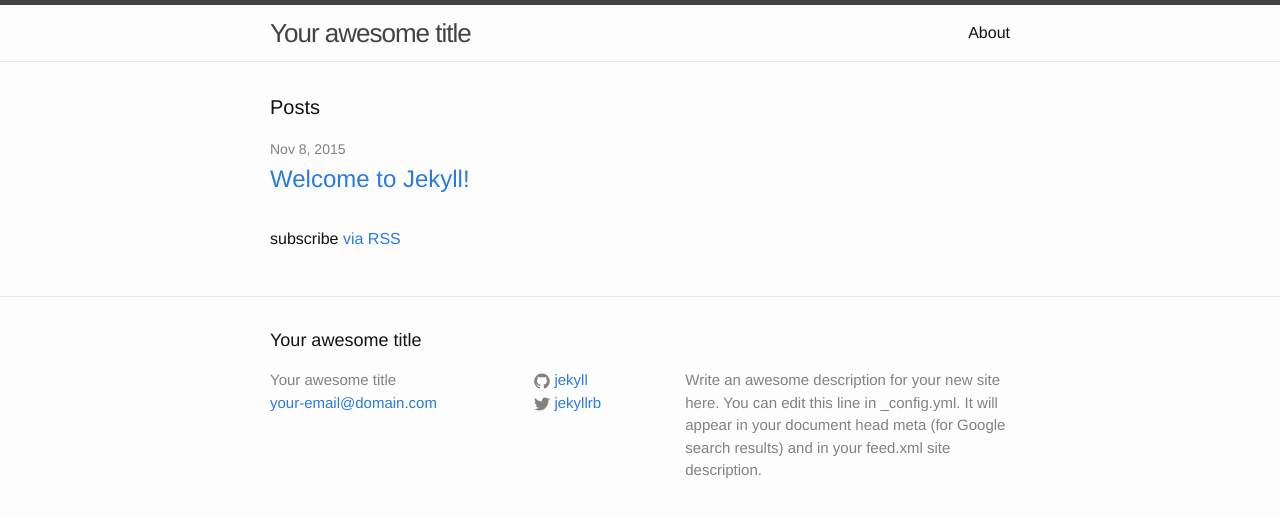
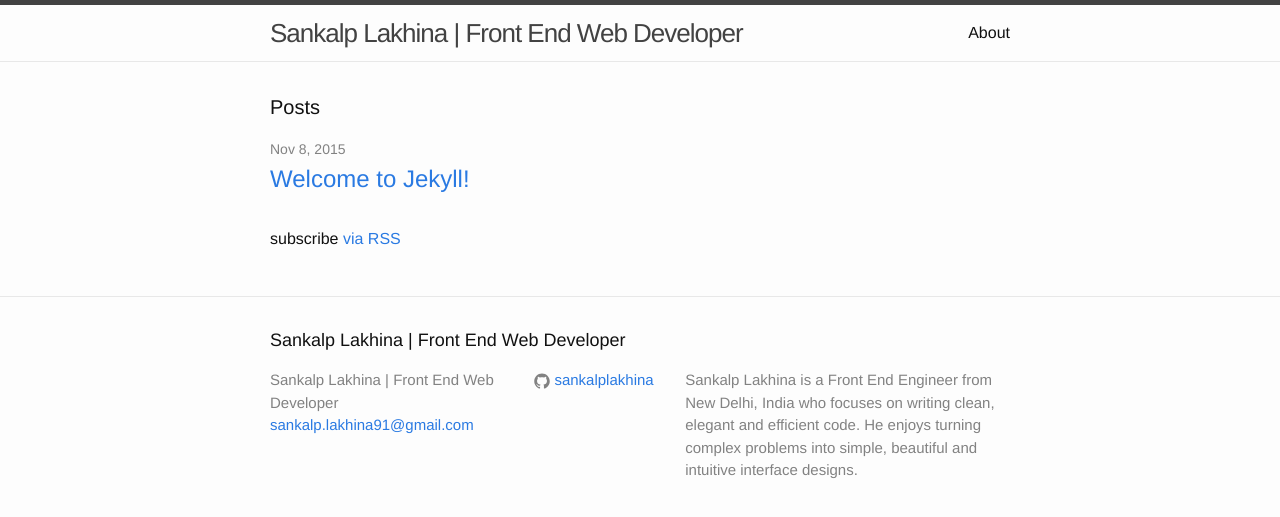
Before and after one commit to sankalplakhina/sankalp.github.io, a Jekyll site: the page built from index.html, in a window 1280 px wide. Shown: the top 517 px of the page. Built offline with Jekyll 4.4.1, drawn with Linux system fonts in a browser that asks for light colours.

Commit message:
basic details

```diff
--- a/_config.yml
+++ b/_config.yml
@@ -1,14 +1,13 @@
 # Site settings
-title: Your awesome title
-email: your-email@domain.com
+title: Sankalp Lakhina | Front End Web Developer
+email: sankalp.lakhina91@gmail.com
 description: > # this means to ignore newlines until "baseurl:"
-  Write an awesome description for your new site here. You can edit this
-  line in _config.yml. It will appear in your document head meta (for
-  Google search results) and in your feed.xml site description.
+  Sankalp Lakhina is a Front End Engineer from New Delhi, India who focuses
+  on writing clean, elegant and efficient code. He enjoys turning complex
+  problems into simple, beautiful and intuitive interface designs.
 baseurl: "" # the subpath of your site, e.g. /blog/
-url: "http://yourdomain.com" # the base hostname & protocol for your site
-twitter_username: jekyllrb
-github_username:  jekyll
+url: "http://www.sankalplakhina.com" # the base hostname & protocol for your site
+github_username: sankalplakhina
 
 # Build settings
 markdown: kramdown
```
Also changed, not shown: 6 other files.
